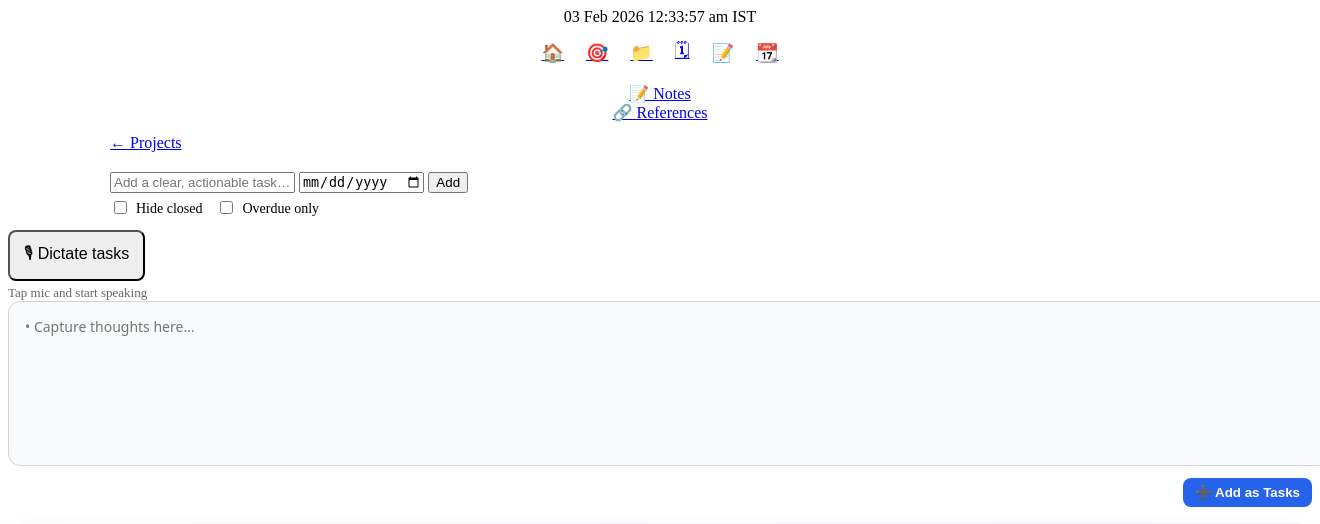
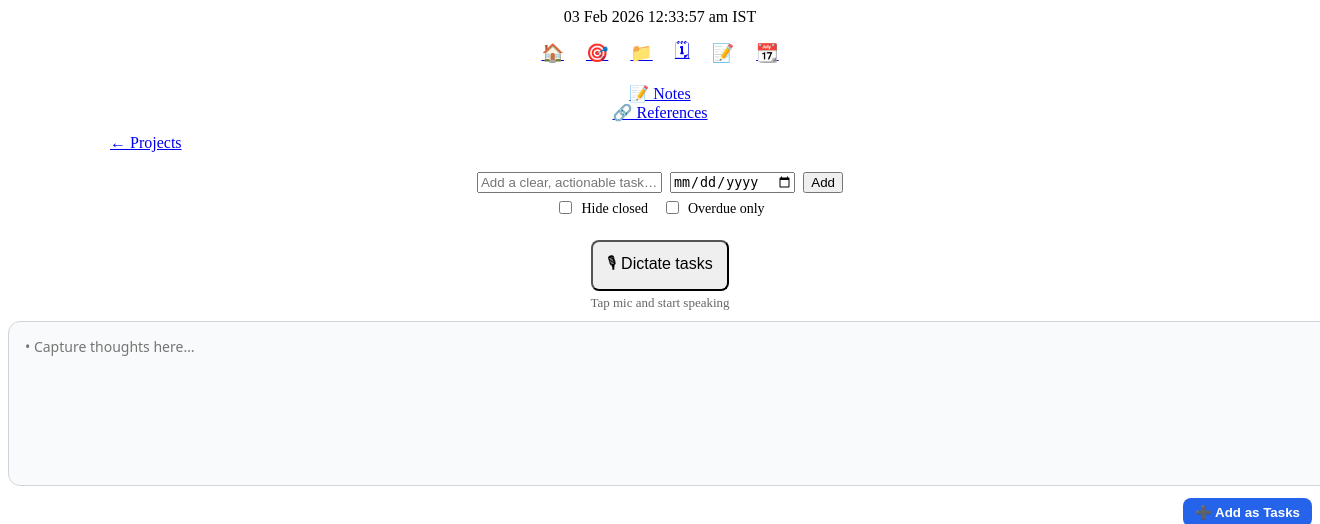
Before and after one commit to venghatesh-stack/DailyPlanner, a Flask app: template templates/project_tasks.html in a window 1320 px wide; the page is wider, and only the part inside the window is pictured. Shown: the top 524 px of that part. Run offline with Flask 3, Linux system fonts and the light colour scheme; the template is opened without the code that fills it, so the values that code supplies are empty.

Commit message:
CSS changes for project Tasks

```diff
--- a/static/project_tasks.css
+++ b/static/project_tasks.css
@@ -643,27 +643,50 @@
 .recurrence-badge.monthly {
   background: #fdf3e6;
 }
-/* -----------------------------
-   Center top navigation icons
------------------------------- */
-.top-icons {
+/* ===============================
+   Center control blocks
+=============================== */
+
+.add-box,
+.task-filters,
+.voice-box {
   display: flex;
-  justify-content: center;   /* 👈 centers horizontally */
-  align-items: center;
-  gap: 12px;                 /* spacing between icons */
-  margin: 8px 0 12px;
-  flex-wrap: wrap;           /* mobile-safe */
+  justify-content: center;   /* center as a group */
+  width: 100%;
 }
 
-.top-icons a,
-.top-icons span {
-  font-size: 18px;
+/* Inner content stays left-aligned */
+.add-box form,
+.task-filters,
+.voice-box {
+  max-width: 720px;          /* visually balanced */
 }
-@media (max-width: 480px) {
-  .top-icons {
-    gap: 8px;
-  }
+
+/* Add task row spacing */
+.add-box form {
+  display: flex;
+  gap: 8px;
+  align-items: center;
 }
+
+/* Filters alignment */
+.task-filters {
+  margin-top: 6px;
+}
+
+/* Dictation button */
+.voice-box {
+  margin: 10px 0;
+  flex-direction: column;
+  align-items: center;
+}
+.add-box,
+.task-filters,
+.voice-box {
+  margin-left: auto;
+  margin-right: auto;
+}
+
 
 /* ===============================
    Center top navigation icons
```
